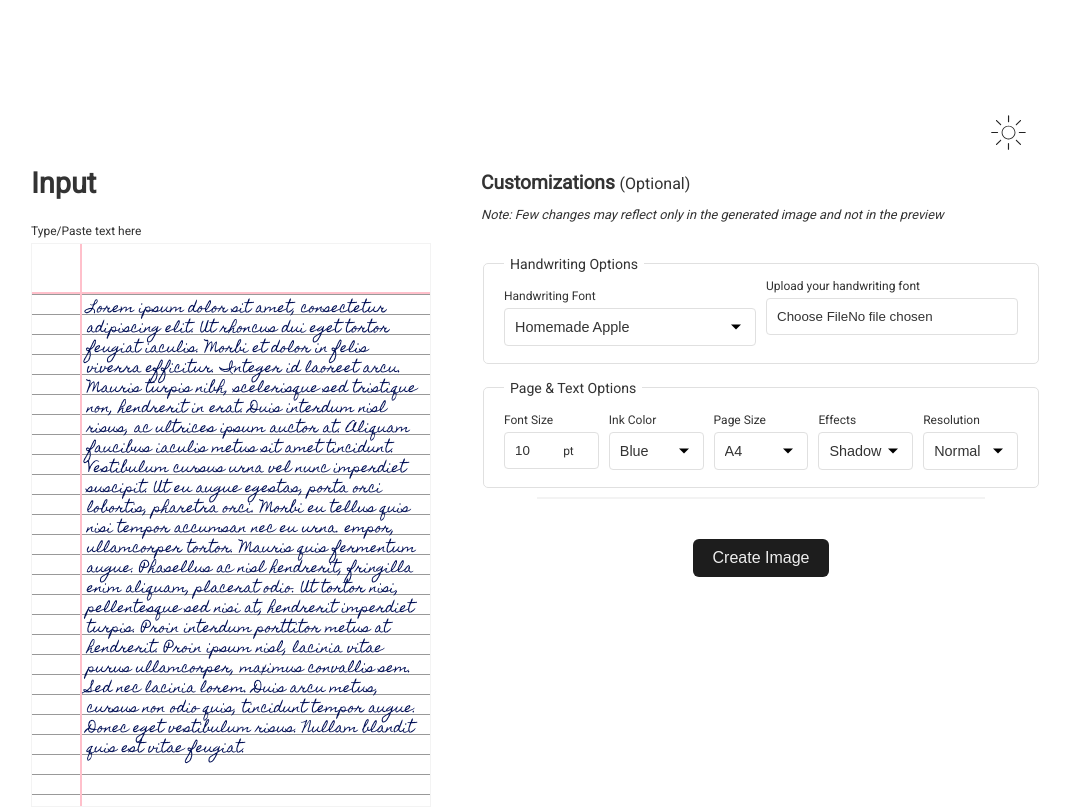
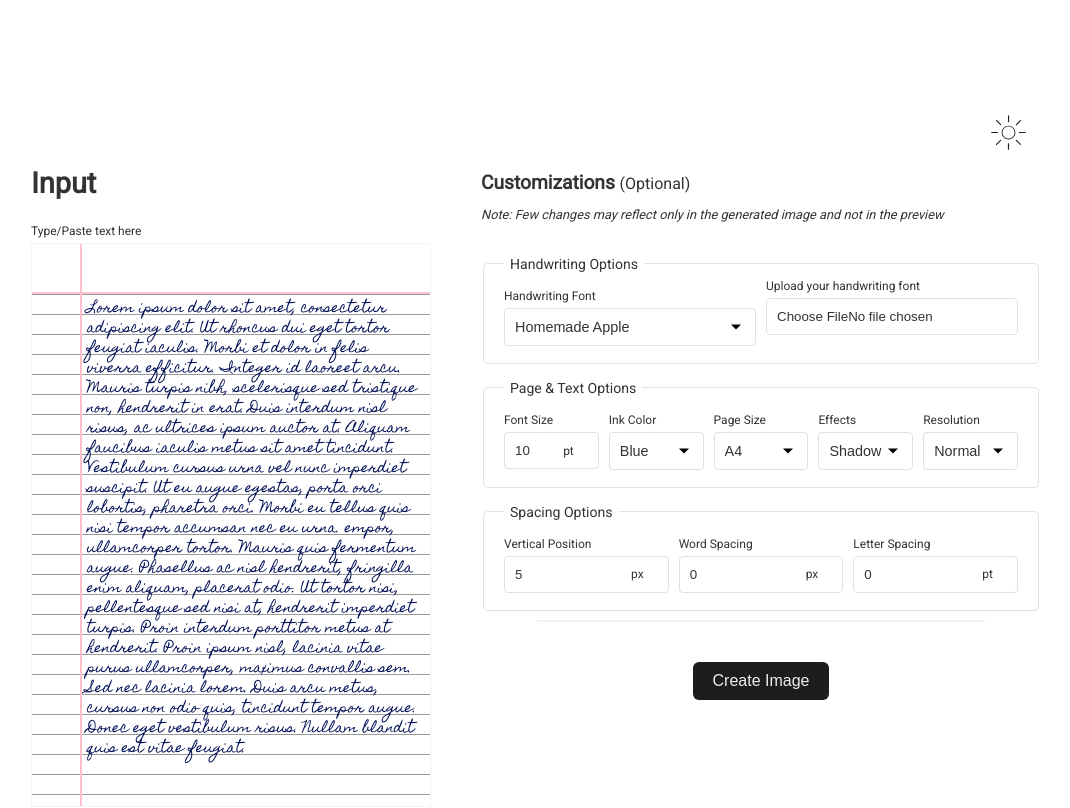
Before and after one commit to agniutkarsh/handWRITEr, a website with bundled scripts: page index.html in a window 1280 px wide. Shown: the top 808 px of the page, without its empty margins (79-1149 px from the left). Built offline with nearby package versions, Linux system fonts and the light colour scheme; a script that the page names is missing; a web font is replaced by a local one.

Commit message:
Added fieldset for Spacing options

```diff
--- a/index.html
+++ b/index.html
@@ -250,7 +250,36 @@
                 </div>
               </fieldset>
 
+              <fieldset>
+                <legend>Spacing Options</legend>
 
+                <div class="category-grid">
+                  <div class="postfix-input" data-postfix="px">
+                    <label for="top-padding">Vertical Position</label>
+                    <input id="top-padding" min="0" value="5" type="number" />
+                  </div>
+                  <div class="postfix-input" data-postfix="px">
+                    <label for="word-spacing">Word Spacing</label>
+                    <input
+                      id="word-spacing"
+                      min="0"
+                      max="100"
+                      value="0"
+                      type="number"
+                    />
+                  </div>
+                  <div class="postfix-input" data-postfix="pt">
+                    <label for="letter-spacing">Letter Spacing</label>
+                    <input
+                      id="letter-spacing"
+                      min="0"
+                      max="40"
+                      value="0"
+                      type="number"
+                    />
+                  </div>
+                </div>
+              </fieldset>
 
 
               <!-- Letter spacing, Paper Margin, Paper Lines, Paper Curvature -->
```
